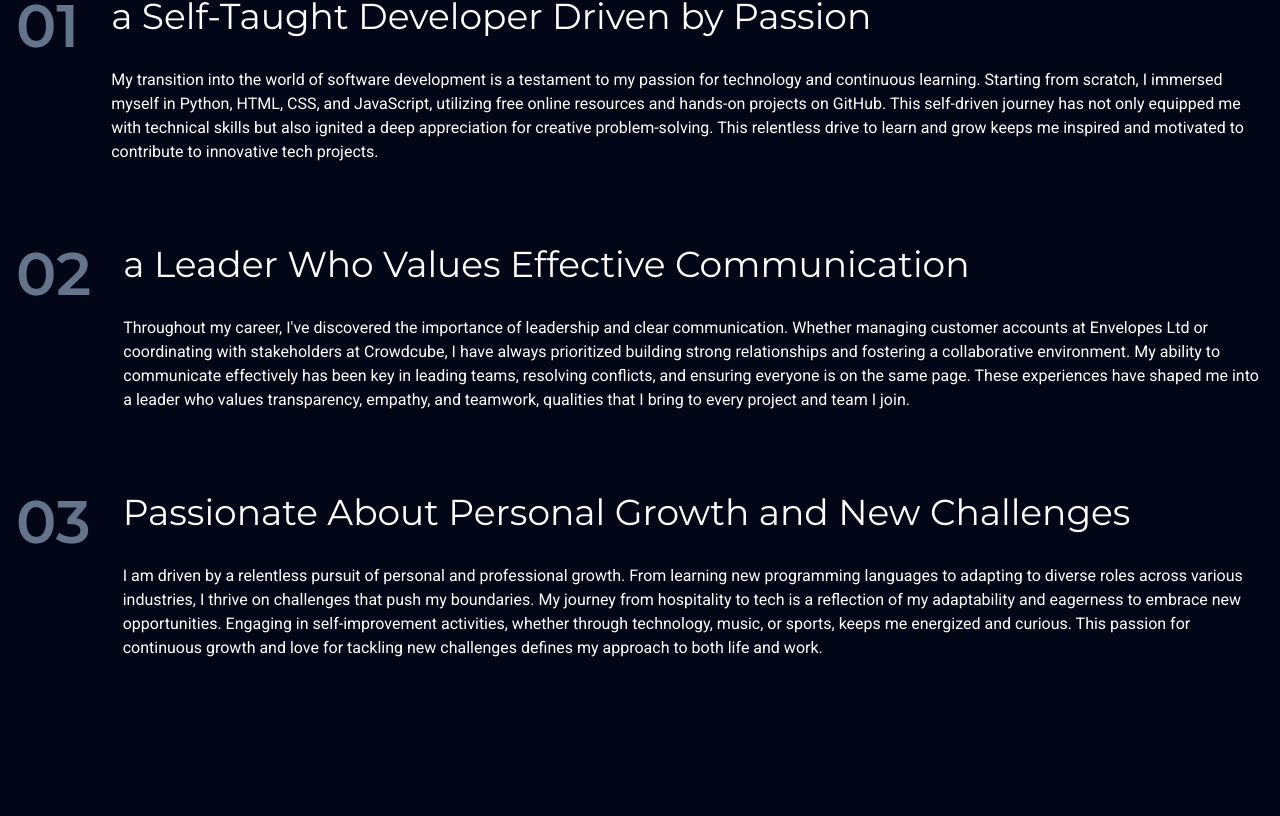
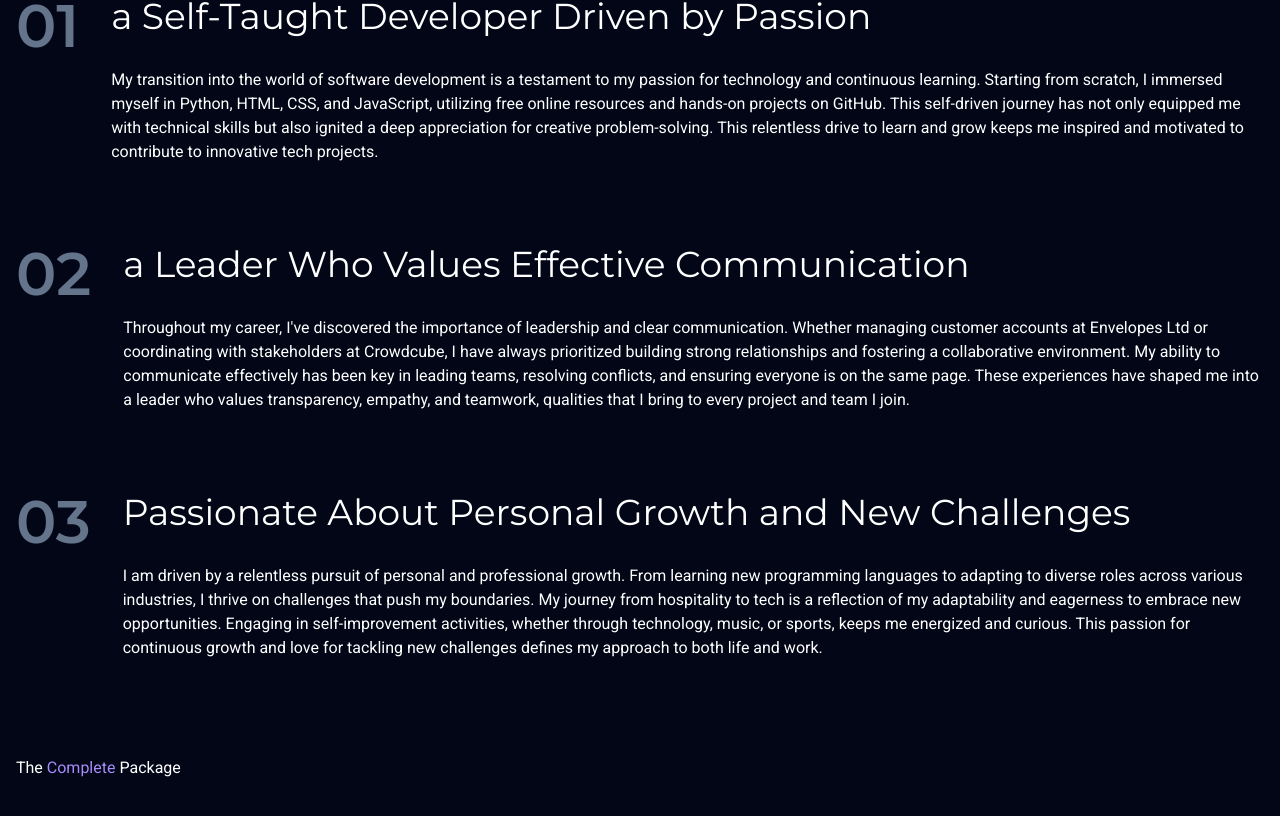
Before and after one commit to Davsan88/Davsan88.github.io, a SvelteKit app: page / in a window 1280 px wide. Shown: the part 1954-2770 px from the top of the page. Built offline with nearby package versions, Linux system fonts and the light colour scheme.

Commit message:
Update Main.svelte

```diff
--- a/src/components/Main.svelte
+++ b/src/components/Main.svelte
@@ -157,6 +157,9 @@
                 </div>
             {/each}
         </div>
+        <h5> The <span class="text-violet-400">Complete</span> Package</h5>
+        <div class="flex flex-col overflow-x-scroll gap-10 max-w-[800px] mx-auto w-full">
 
+        </div>
     </section>
 </main>
```
